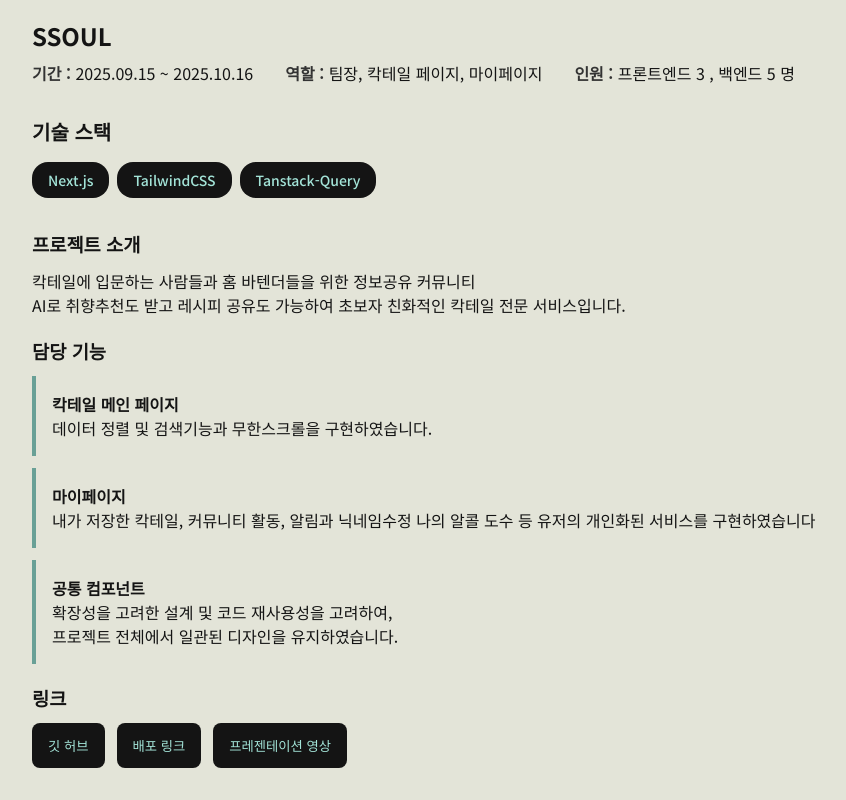
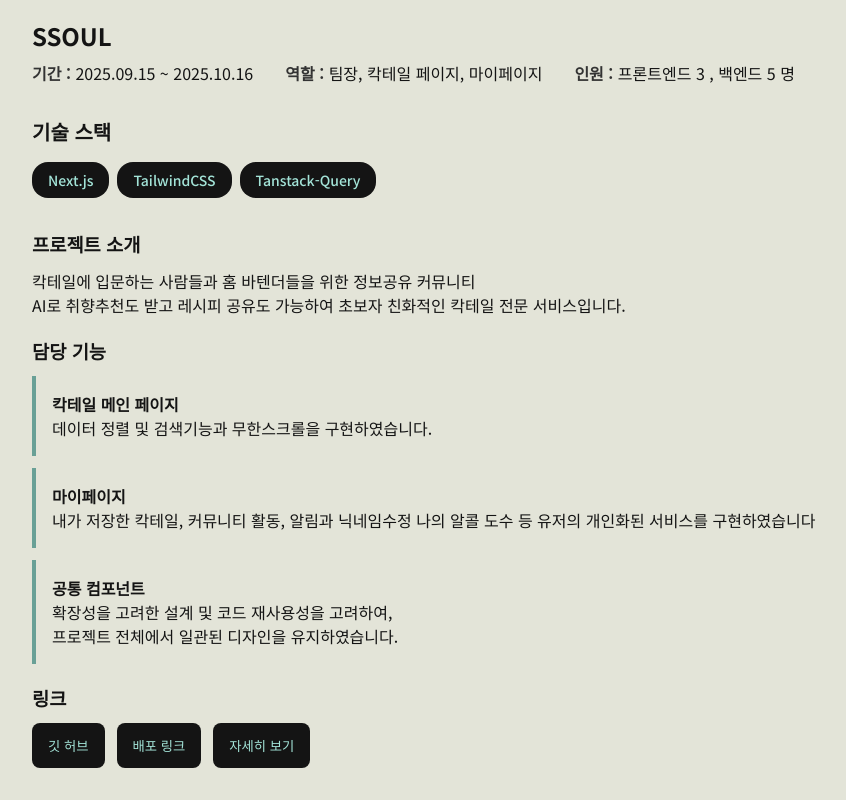
Before and after one commit to mtm-git1018/mtmportfolio, a Next.js app: page /project/SSOUL in a window 1280 px wide. Shown: the part 732-1532 px from the top of the page, without its empty margins (0-846 px from the left). Built offline with nearby package versions, Linux system fonts and the light colour scheme.

Commit message:
pdf파일첨부

```diff
--- a/app/project/SSOUL/page.tsx
+++ b/app/project/SSOUL/page.tsx
@@ -44,8 +44,8 @@ function page() {
         title: "배포 링크",
       },
       {
-        url: "",
-        title: "프레젠테이션 영상",
+        url: "/SSoulPDF.pdf",
+        title: "자세히 보기",
       },
     ],
   };
```
Also changed, not shown: 1 other file (tests, documents, lock files or other folders).
